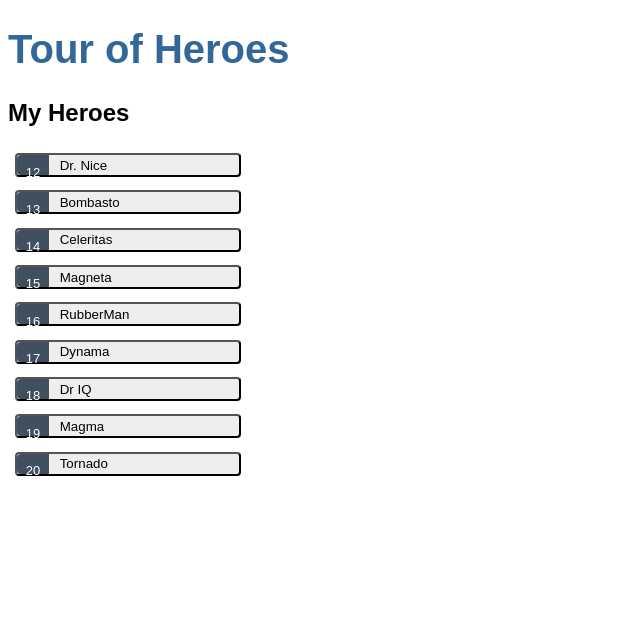
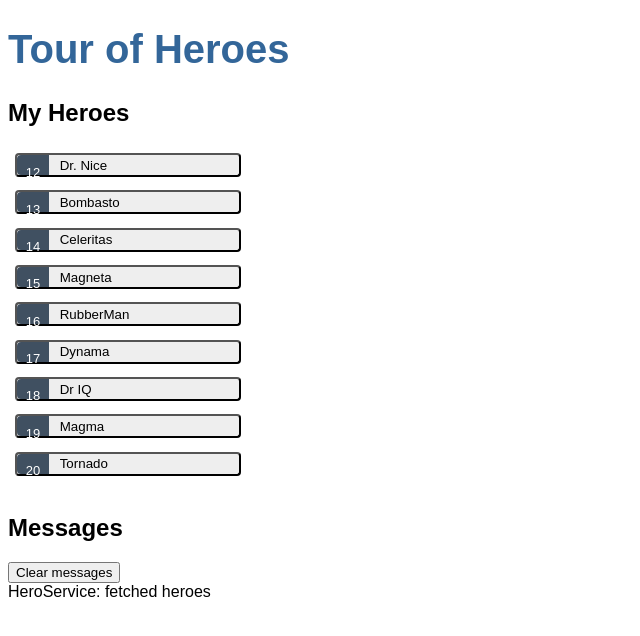
Before and after one commit to lpahlavi/angular-tour-of-heroes, an Angular app: page / in a window 1280 px wide. Shown: the top 636 px of the page, without its empty margins (0-640 px from the left). Built offline with nearby package versions, Linux system fonts and the light colour scheme.

Commit message:
Add message service

```diff
--- a/src/app/app.component.html
+++ b/src/app/app.component.html
@@ -1,2 +1,3 @@
 <h1>{{title}}</h1>
 <app-heroes></app-heroes>
+<app-messages></app-messages>
--- a/src/app/app.module.ts
+++ b/src/app/app.module.ts
@@ -6,12 +6,14 @@
 import { AppComponent } from './app.component';
 import { HeroesComponent } from './heroes/heroes.component';
 import { HeroDetailComponent } from './hero-detail/hero-detail.component';
+import { MessagesComponent } from './messages/messages.component';
 
 @NgModule({
   declarations: [
     AppComponent,
     HeroesComponent,
-    HeroDetailComponent
+    HeroDetailComponent,
+    MessagesComponent
   ],
   imports: [
     BrowserModule,
--- a/src/app/hero.service.ts
+++ b/src/app/hero.service.ts
@@ -3,15 +3,18 @@
 
 import {Hero} from "./hero";
 import {HEROES} from "./mock-heroes";
+import { MessageService} from "./message.service";
 
 @Injectable({
   providedIn: 'root'
 })
 export class HeroService {
 
-  constructor() { }
+  constructor(private messageService: MessageService) { }
 
   getHeroes(): Observable<Hero[]> {
-    return of(HEROES);
+    const heroes = of(HEROES);
+    this.messageService.add('HeroService: fetched heroes');
+    return heroes;
   }
 }
--- a/src/app/heroes/heroes.component.ts
+++ b/src/app/heroes/heroes.component.ts
@@ -1,6 +1,7 @@
 import { Component } from '@angular/core';
 import { Hero } from "../hero";
 import { HeroService} from "../hero.service";
+import {MessageService} from "../message.service";
 
 @Component({
   selector: 'app-heroes',
@@ -8,20 +9,21 @@
   styleUrls: ['./heroes.component.css']
 })
 export class HeroesComponent {
+  selectedHero? : Hero;
   heroes: Hero[] = [];
-  selectedHero? : Hero;
 
-  constructor(private heroService: HeroService) {}
+  constructor(private heroService: HeroService, private messageService: MessageService) {}
+
+  ngOnInit(): void {
+    this.getHeroes();
+  }
 
   onSelect(hero: Hero): void {
     this.selectedHero = hero;
+    this.messageService.add(`HeroesComponent: Selected hero id=${hero.id}`)
   }
 
   getHeroes(): void {
     this.heroService.getHeroes().subscribe(heroes => this.heroes = heroes);
   }
-
-  ngOnInit(): void {
-    this.getHeroes();
-  }
 }
--- /dev/null
+++ b/src/app/message.service.ts
@@ -0,0 +1,18 @@
+import { Injectable } from '@angular/core';
+
+@Injectable({
+  providedIn: 'root'
+})
+export class MessageService {
+  messages: string[] = []
+
+  constructor() { }
+
+  add(message: string): void {
+    this.messages.push(message);
+  }
+
+  clear(): void {
+    this.messages = [];
+  }
+}
--- /dev/null
+++ b/src/app/messages/messages.component.html
@@ -0,0 +1,5 @@
+<div *ngIf="messageService.messages.length">
+  <h2>Messages</h2>
+  <button type="button" class="clear" (click)="messageService.clear()">Clear messages</button>
+  <div *ngFor='let message of messageService.messages'>{{message}}</div>
+</div>
```
Also changed, not shown: src/app/messages/messages.component.ts (added, +12 -0 lines), src/app/messages/messages.component.css (added), 2 other files (tests, documents, lock files or other folders).
